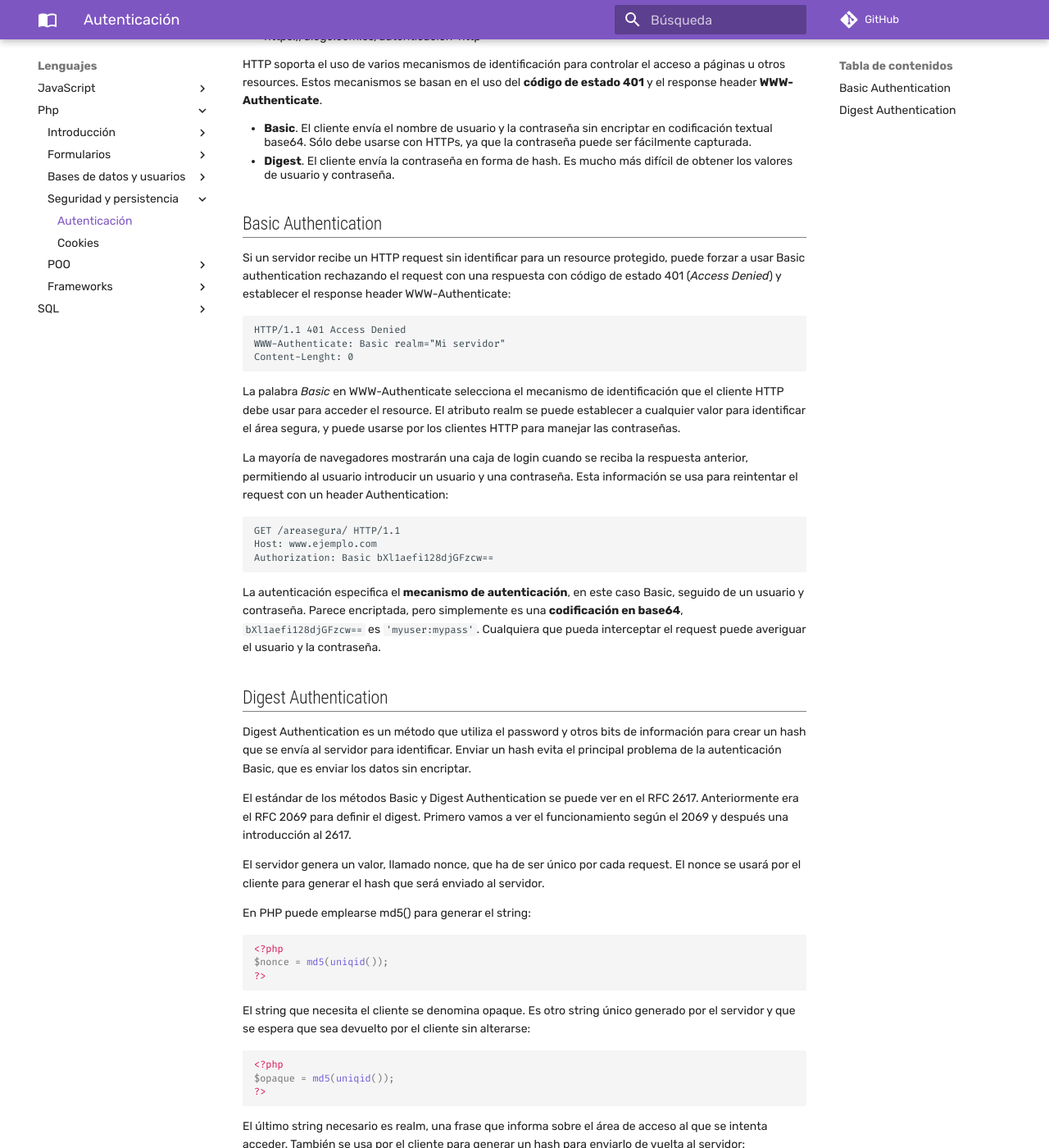
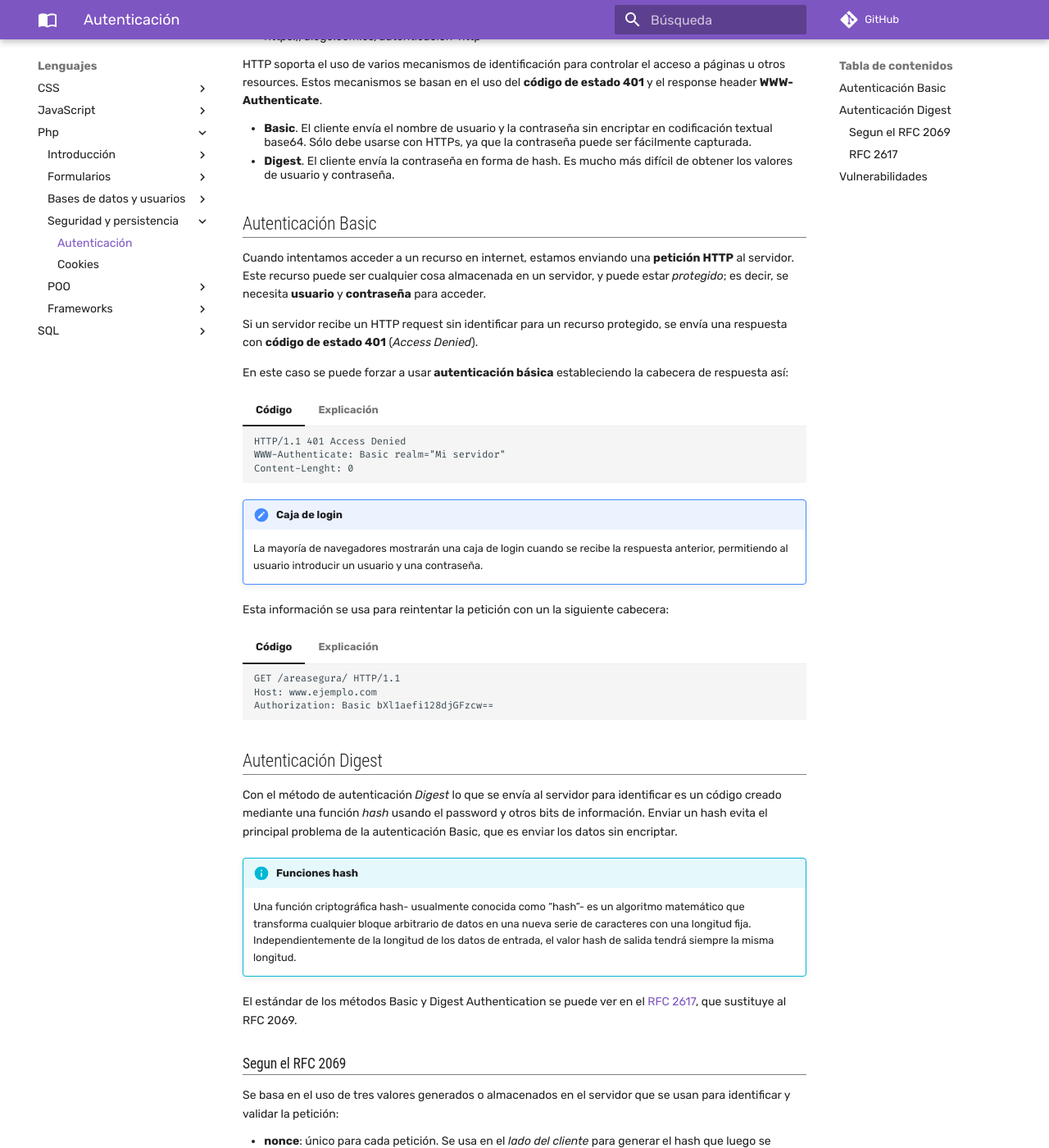
Before and after one commit to jaimeranchal/ohdaw, an MkDocs documentation site: the page built from docs/Lenguajes/php/autenticacion.md, in a window 1280 px wide and 1400 px high, scrolled down 240 px. Shown: the whole window at 82% size. Built offline with MkDocs 1.6.1 and Material for MkDocs 9.7.7, drawn with Linux system fonts in a browser that asks for light colours; comment, search, counter and statistics services are not loaded; some of the changed text lies outside the part shown.

Commit message:
Notas sobre curso CSS responsivo Udacity

````diff
--- a/docs/Lenguajes/php/autenticacion.md
+++ b/docs/Lenguajes/php/autenticacion.md
@@ -8,56 +8,62 @@ HTTP soporta el uso de varios mecanismos de identificación para controlar el ac
 - **Basic**. El cliente envía el nombre de usuario y la contraseña sin encriptar en codificación textual base64. Sólo debe usarse con HTTPs, ya que la contraseña puede ser fácilmente capturada.
 - **Digest**. El cliente envía la contraseña en forma de hash. Es mucho más difícil de obtener los valores de usuario y contraseña.
 
-## Basic Authentication
+## Autenticación Basic
 
-Si un servidor recibe un HTTP request sin identificar para un resource protegido, puede forzar a usar Basic authentication rechazando el request con una respuesta con código de estado 401 (_Access Denied_) y establecer el response header WWW-Authenticate:
+Cuando intentamos acceder a un recurso en internet, estamos enviando una **petición HTTP** al servidor. Este recurso puede ser cualquier cosa almacenada en un servidor, y puede estar _protegido_; es decir, se necesita **usuario** y **contraseña** para acceder.
 
-```
-HTTP/1.1 401 Access Denied
-WWW-Authenticate: Basic realm="Mi servidor"
-Content-Lenght: 0
-```
+Si un servidor recibe un HTTP request sin identificar para un recurso protegido, se envía una respuesta con **código de estado 401** (_Access Denied_).
 
-La palabra _Basic_ en WWW-Authenticate selecciona el mecanismo de identificación que el cliente HTTP debe usar para acceder el resource. El atributo realm se puede establecer a cualquier valor para identificar el área segura, y puede usarse por los clientes HTTP para manejar las contraseñas.
+En este caso se puede forzar a usar **autenticación básica** estableciendo la cabecera de respuesta así:
 
-La mayoría de navegadores mostrarán una caja de login cuando se reciba la respuesta anterior, permitiendo al usuario introducir un usuario y una contraseña. Esta información se usa para reintentar el request con un header Authentication:
+=== "Código"
+    ```conf
+    HTTP/1.1 401 Access Denied
+    WWW-Authenticate: Basic realm="Mi servidor"
+    Content-Lenght: 0
+    ```
+=== "Explicación"
+    - La palabra _Basic_ en WWW-Authenticate selecciona el mecanismo de identificación que el cliente HTTP debe usar para acceder el resource.
+    - El atributo realm se puede establecer a cualquier valor para identificar el área protegida, y puede usarse por los clientes HTTP para **manejar las contraseñas**.
 
-```html
-GET /areasegura/ HTTP/1.1
-Host: www.ejemplo.com
-Authorization: Basic bXl1aefi128djGFzcw==
-```
+!!! note "Caja de login"
+    La mayoría de navegadores mostrarán una caja de login cuando se recibe la respuesta anterior, permitiendo al usuario introducir un usuario y una contraseña.
 
-La autenticación especifica el **mecanismo de autenticación**, en este caso Basic, seguido de un usuario y contraseña. Parece encriptada, pero simplemente es una **codificación en base64**, `bXl1aefi128djGFzcw==` es `'myuser:mypass'`. Cualquiera que pueda interceptar el request puede averiguar el usuario y la contraseña.
+Esta información se usa para reintentar la petición con un la siguiente cabecera:
 
-## Digest Authentication
+=== "Código"
+    ```conf
+    GET /areasegura/ HTTP/1.1
+    Host: www.ejemplo.com
+    Authorization: Basic bXl1aefi128djGFzcw==
+    ```
+=== "Explicación"
+    La autenticación especifica el **mecanismo de autenticación**, en este caso Basic, seguido de un usuario y contraseña.
 
-Digest Authentication es un método que utiliza el password y otros bits de información para crear un hash que se envía al servidor para identificar. Enviar un hash evita el principal problema de la autenticación Basic, que es enviar los datos sin encriptar.
+    !!! note "Falsa seguridad"
+        La contraseña parece encriptada, pero simplemente es una **codificación en base64** (`bXl1aefi128djGFzcw==` es `'myuser:mypass'`). Cualquiera que pueda interceptar el request puede averiguar el usuario y la contraseña.
 
-El estándar de los métodos Basic y Digest Authentication se puede ver en el RFC 2617. Anteriormente era el RFC 2069 para definir el digest. Primero vamos a ver el funcionamiento según el 2069 y después una introducción al 2617.
+## Autenticación Digest
 
-El servidor genera un valor, llamado nonce, que ha de ser único por cada request. El nonce se usará por el cliente para generar el hash que será enviado al servidor.
+Con el método de autenticación _Digest_ lo que se envía al servidor para identificar es un código creado mediante una función _hash_ usando el password y otros bits de información. Enviar un hash evita el principal problema de la autenticación Basic, que es enviar los datos sin encriptar.
 
-En PHP puede emplearse md5() para generar el string:
+!!! info "Funciones hash"
+    Una función criptográfica hash- usualmente conocida como “hash”- es un algoritmo matemático que transforma cualquier bloque arbitrario de datos en una nueva serie de caracteres con una longitud fija. Independientemente de la longitud de los datos de entrada, el valor hash de salida tendrá siempre la misma longitud.
+
+El estándar de los métodos Basic y Digest Authentication se puede ver en el [RFC 2617](http://tools.ietf.org/html/rfc2617), que sustituye al RFC 2069.
+
+### Segun el RFC 2069
+
+Se basa en el uso de tres valores generados o almacenados en el servidor que se usan para identificar y validar la petición:
+
+- **nonce**: único para cada petición. Se usa en el _lado del cliente_ para generar el hash que luego se enviará de vuelta al servidor.
+- **opaque**: el servidor lo genera y espera que el cliente lo devuelva tal cual.
+- **realm**: área de acceso a la que se intenta acceder. También se usa en el _lado del cliente_ para generar el hash que luego se enviará de vuelta al servidor.
 
 ```php
 <?php
 $nonce = md5(uniqid());
-?>
-```
-
-El string que necesita el cliente se denomina opaque. Es otro string único generado por el servidor y que se espera que sea devuelto por el cliente sin alterarse:
-
-```php
-<?php
 $opaque = md5(uniqid());
-?>
-```
-
-El último string necesario es realm, una frase que informa sobre el área de acceso al que se intenta acceder. También se usa por el cliente para generar un hash para enviarlo de vuelta al servidor:
-
-```php
-<?php
 $realm = 'Acceso privado a ejemplo.com/privado';
 ?>
 ```
@@ -76,18 +82,17 @@ if(empty($_SERVER['PHP_AUTH_DIGEST'])){
 ?>
 ```
 
-Cuando el cliente recibe esta respuesta, tiene que computarla y devolver un hash. Lo hace devolviendo el nombre de usuario, el realm y el password agrupados en un hash de la siguiente forma:
+Cuando el cliente recibe esta respuesta, tiene que computarla y devolver un hash.
 
-```php
-<?php
-A1 as md5("username:realm:password")
-A2 as md5("requestMethod:requestURI")
-El último hash, conocido como "response", md5("A1:nonce:A2")
-?>
-```
+Lo hace devolviendo el nombre de usuario, el realm y el password agrupados en un hash de la siguiente forma:
 
-El cliente envía en el header Authorization:
+| Nombre   | Valor                             |
+|----------|-----------------------------------|
+| A1       | `md5("username:realm:password")`  |
+| A2       | `md5("requestMethod:requestURI")` |
+| response | `md5("A1:nonce:A2")`              |
 
+El cliente envía en el _header Authorization_:
 
 ```php
 <?php
@@ -107,7 +112,9 @@ $response = md5("$A1:$nonce:$A2");
 
 Para proceder con la identificación a través de una base de datos, el valor A1 puede guardarse. Si se cambia el realm el hash resultará inválido.
 
-En el RFC 2617 se incluyeron nuevas características: qop, cnonce y nc.
+### RFC 2617
+
+En el RFC 2617 se incluyeron nuevas características:
 
 - **qop: quality protection**. Especificado en el header WWW-Authenticate, puede tener un valor de "auth" o "auth-int". Si no se especifica ninguno, por defecto es "auth", Digest Authentication para autenticación de un cliente. Si se especifica "auth-int" se incluye un nivel de protección de integridad en la respuesta, y el cliente debe incluir también el request body como parte del mensaje digest. Esto permite al servidor saber si el request ha sido manipulado entre el cliente y el servidor.
 - **cnonce: client nonce**. Similar a nonce pero es generado por el cliente, que envía en la respuesta al servidor para poder comparar digests. Esto proporciona integridad en la respuesta y autenticación mutua. Cuando la directiva qop se envía por parte del servidor, el cliente debe incluir un valor cnonce.
@@ -126,10 +133,65 @@ $response = md5("$A1:$nonce:$nc:$cnonce:$qop:$A2");
 ?>
 ```
 
-Digest Access emplea un valor hashed y no el password legible, por lo que es mucho más seguro que Basic Auth. El nonce del servidor, que ha de ser único por cada request, cambiará el hash computado en cada request nuevo, y el valor nc que proporciona la RFC 2617 ayuda a prevenir **ataques de repetición**, que ocurren cuando un atacante intercepta los datos del request e intenta repetirlos como si fuera su propio request.
+El acceso con digest emplea un valor con hash y no el password legible, por lo que es mucho más seguro que la autenticación básica:
 
-MD5 no es un algoritmo especialmente seguro, con la tecnología moderna no es difícil obtener los valores de un hash md5. Es preferible Bcrypt.
+- El _nonce_ del servidor, que ha de ser único por cada request, cambiará el hash computado en cada request nuevo
+- el valor _nc_ que proporciona la RFC 2617 ayuda a prevenir **ataques de repetición**, que ocurren cuando un atacante intercepta los datos del request e intenta repetirlos como si fuera su propio request.
 
-No hay forma de que el servidor pueda verificar la identidad del cliente que solicita acceso con Digest Access, lo que deja abierta la posibilidad de ataques "man in the middle", donde un cliente cree que va a enviar los datos de autenticación al servidor pero envía la información a otra entidad desconocida.
+!!! warning "MD5 vs Bcrypt"
+    MD5 no es un algoritmo especialmente seguro, con la tecnología moderna no es difícil obtener los valores de un hash md5. Es preferible Bcrypt.
 
-La mejor seguridad para la autenticación es utilizar SSL y **encriptar las contraseñas con Bcrypt**. Se puede utilizar Basic Authentication con SSL, pero en situaciones donde SSL no es posible, Digest Access es mucho mejor que Basic Auth.
+    ```php
+    <?php
+    /*
+     * Genera un hash seguro para una contraseña dada.
+     * El coste se pasa al algoritmo blowfish
+     * (Consulta el manual php de crypt para más info sobre el coste)
+    */
+    function generate_hash($password, $cost=11){
+            /* Para generar la salt, primero genera suficientes bytes aleatorios
+             * En base64 se devuelve un caracter por cada 6 bits, de modo que
+             * necesitamos al menos 22*6/8=16.5 bytes; generamos 17.
+             * A continuación obtenemos los primeros 22 caracteres en base64
+             * /
+            $salt=substr(base64_encode(openssl_random_pseudo_bytes(17)),0,22);
+            /* Como blowfish usa una salt con los caracteres del alfabeto (./A-Za-z0-9)
+             * hay que reemplazar todos los '+' en la cadena en base64 con '.'
+             * Los signos '=' no se tocan
+             * /
+            $salt=str_replace("+",".",$salt);
+            /* Ahora creamos una cadena con las opciones para la función crypt
+             * separadas por signos de dólar
+             */
+            $param='$'.implode('$',array(
+                    "2y", //selecciona la versión más segura de blowfish (>=PHP 5.3.7)
+                    str_pad($cost,2,"0",STR_PAD_LEFT), //añade el coste en dos dígitos
+                    $salt //añade la salt
+            ));
+
+            //codifica el hash
+            return crypt($password,$param);
+    }
+
+    /*
+     * Comprueba que la contraseña coincide con un hash generado por la función generate_hash
+     * @param password: una contraseña encriptada con hash
+     * @param entrada: la contraseña tal y como la introduce el usuario
+    */
+    function validate_pw($password, $entrada){
+            /* Recrear la contraseña con el hash disponible como parámetro de opciones
+             * debería producir el mismo hash que la contraseña que se le pasa
+             */
+            //return crypt($password, $hash)==$hash;
+
+            // Usar la función hash_equals() es más seguro
+            return hash_equals($password, crypt($entrada $password));
+    }
+    ?>
+    ```
+
+## Vulnerabilidades
+
+No hay forma de que el servidor pueda verificar la identidad del cliente que solicita acceso con digest, lo que deja abierta la posibilidad de **ataques "man in the middle"**, donde un cliente cree que va a enviar los datos de autenticación al servidor pero envía la información a otra entidad desconocida.
+
+La mejor seguridad para la autenticación es utilizar SSL y **encriptar las contraseñas con Bcrypt**. Se puede utilizar autenticación básica con SSL, pero en situaciones donde SSL no es posible, el acceso con digest es mucho mejor.
--- a/mkdocs.yml
+++ b/mkdocs.yml
@@ -53,10 +53,11 @@ nav:
 #            - Presentación: 'Lenguajes/html/intro.md'
 #            - Aplicar estilos: 'Lenguajes/html/aspecto.md'
 #            - Avanzado: 'Lenguajes/html/avanzado.md'
-#        - CSS:
+        - CSS:
 #            - Presentación: 'Lenguajes/css/intro.md'
 #            - Optimización: 'Lenguajes/css/optimizacion.md'
 #            - Preprocesadores: 'Lenguajes/css/preprocesadores.md'
+            - 'Diseño responsivo': 'Lenguajes/css/responsive.md'
 #        - Java:
 #            - Presentación: 'Lenguajes/java/intro.md'
 #            - 'Ejemplo de programa': 'Lenguajes/java/ejemplo00.md'
````
Also changed, not shown: docs/Lenguajes/css/responsive.md (added, +53 -0 lines), docs/images/css-responsive.1.dev-tools.png (added), docs/images/css-responsive.1.dev-tools2.png (added), docs/images/css-responsive.1.dev-tools3.png (added), docs/images/css-responsive.1.dev-tools4.png (added).
